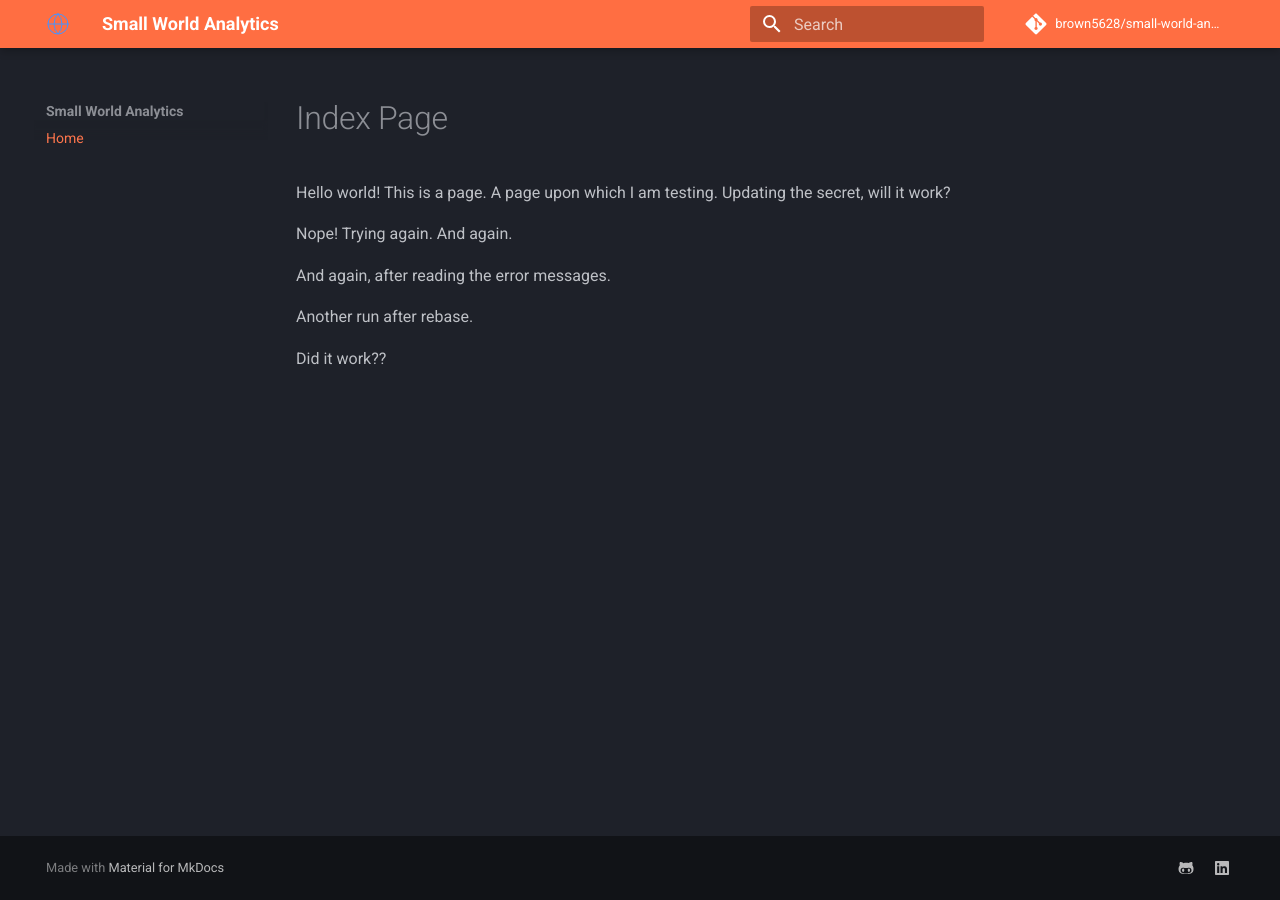
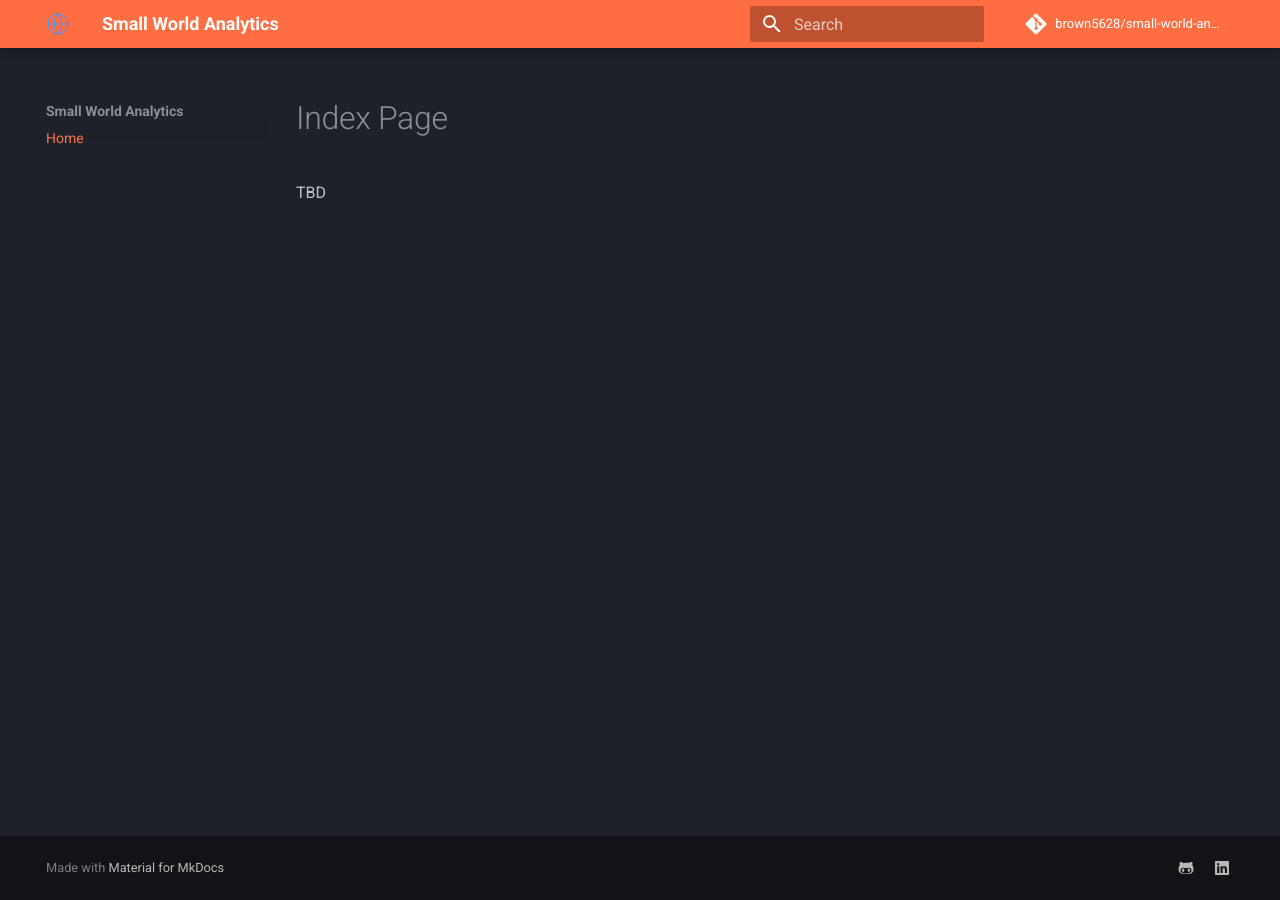
Before and after one commit to wylbee/small-world-analytics-site, an MkDocs documentation site: the page built from docs/index.md, in a window 1280 px wide. Built offline with MkDocs 1.6.1 and Material for MkDocs 9.7.7, drawn with Linux system fonts in a browser that asks for light colours; comment, search, counter and statistics services are not loaded.

Commit message:
Clear out text from Index

```diff
--- a/docs/index.md
+++ b/docs/index.md
@@ -1,12 +1,4 @@
 <!-- index.md -->
 # Index Page
 
-Hello world! This is a page. A page upon which I am testing. Updating the secret, will it work?
-
-Nope! Trying again. And again.
-
-And again, after reading the error messages.
-
-Another run after rebase.
-
-Did it work??
+TBD
```
